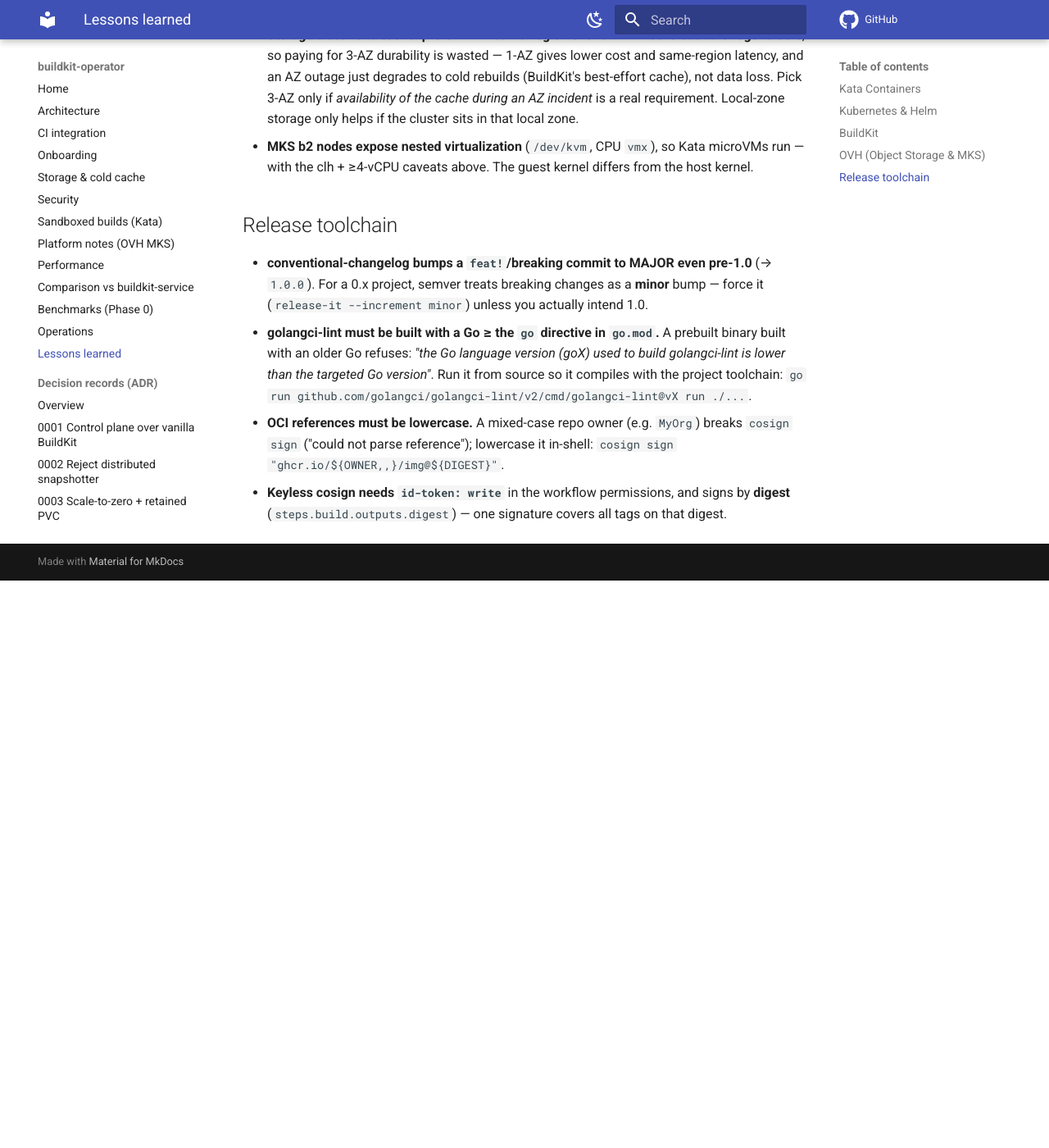
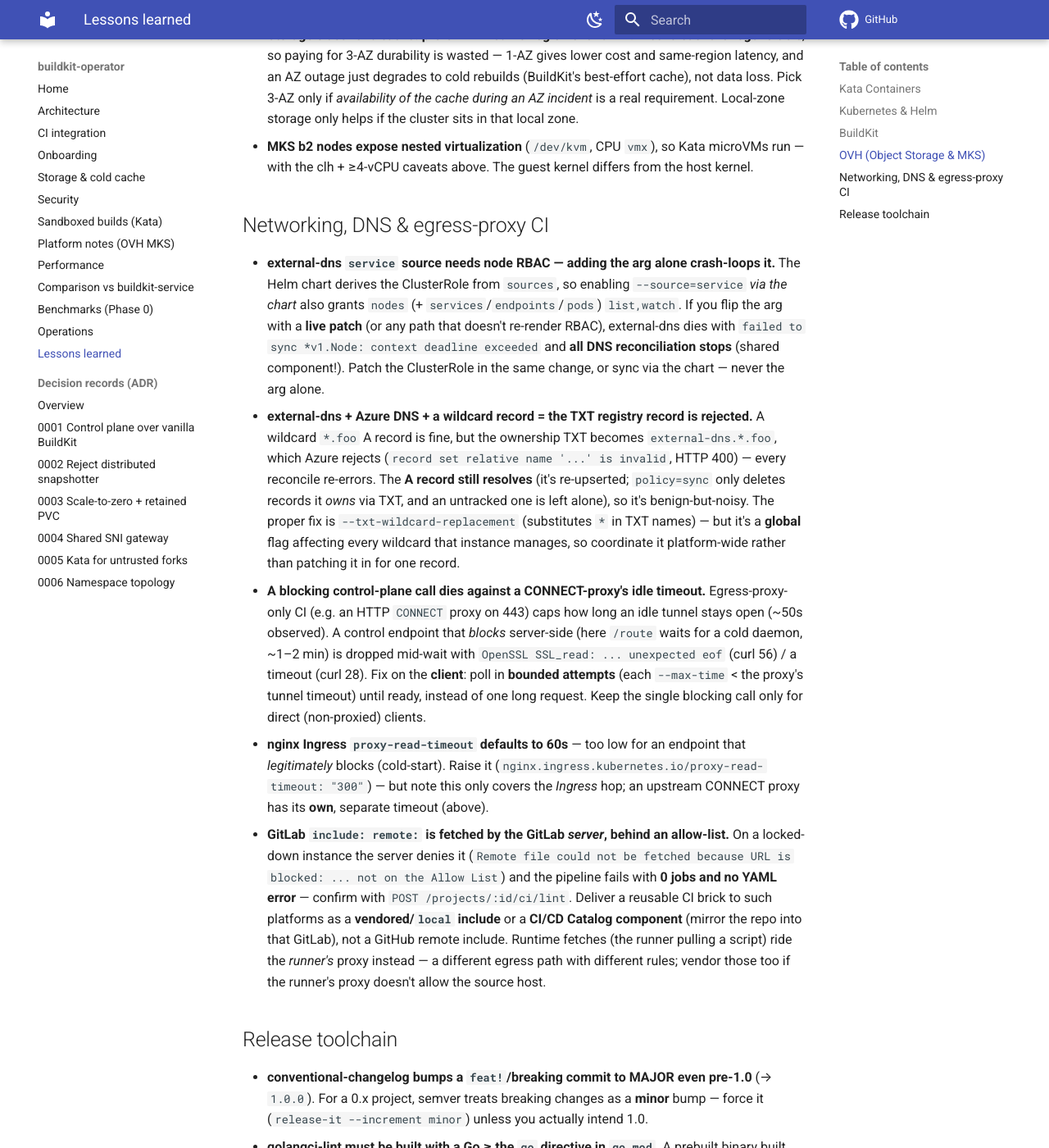
Before and after one commit to SocialGouv/buildkit-operator, an MkDocs documentation site: the page built from docs/lessons-learned.md, in a window 1280 px wide and 1400 px high, scrolled down 3335 px. Shown: the whole window at 82% size. Built offline with MkDocs 1.6.1 and Material for MkDocs 9.7.7, drawn with Linux system fonts in a browser that asks for light colours; comment, search, counter and statistics services are not loaded; before the commit the page ends 4043 px from its top, so only the background shows below that.

Commit message:
fix(build): poll /route in bounded attempts when tunnelling through a proxy
A CONNECT-proxy tunnel (BUILDKIT_OPERATOR_TUNNEL=1) caps idle tunnels (~50s), but
buildd /route blocks until the project's daemon is warm (cold start ~1-2 min). A
single blocking call drops mid-wait with `SSL_read: unexpected eof`. When tunnelling,
build.sh now polls /route in bounded attempts (each --max-time < the proxy timeout,
default 40s) until warm; direct clients keep the single unbounded call. Tunables:
BUILDKIT_OPERATOR_ROUTE_TIMEOUT / _INTERVAL / _DEADLINE.

Validated end-to-end from the SocialGouv PIC (egress-proxy-only runners): warm (17s)
and full cold-start both green through the proxy tunnel + gateway 443 + mTLS + S3.

Also:
- chart: document nginx proxy-read-timeout (>60s) for the blocking /route Ingress.
- docs: lessons-learned "Networking, DNS & egress-proxy CI" (external-dns service
  source needs node RBAC; Azure rejects wildcard TXT; proxy idle-timeout vs blocking
  cold-start; GitLab remote include is server-side + allow-listed).
- component README: deliver vendored/Catalog on locked-down GitLab (remote include is
  blocked there); document the cold-start poll env. Bump pinned ref v0.7.0 -> v0.8.1.

Co-Authored-By: Claude Opus 4.8 (1M context) <noreply@anthropic.com>

```diff
--- a/docs/lessons-learned.md
+++ b/docs/lessons-learned.md
@@ -116,6 +116,38 @@ avoid them.
 - **MKS b2 nodes expose nested virtualization** (`/dev/kvm`, CPU `vmx`), so Kata microVMs run — with the
   clh + ≥4-vCPU caveats above. The guest kernel differs from the host kernel.
 
+## Networking, DNS & egress-proxy CI
+
+- **external-dns `service` source needs node RBAC — adding the arg alone crash-loops it.** The Helm chart
+  derives the ClusterRole from `sources`, so enabling `--source=service` *via the chart* also grants
+  `nodes` (+ `services`/`endpoints`/`pods`) `list,watch`. If you flip the arg with a **live patch** (or
+  any path that doesn't re-render RBAC), external-dns dies with `failed to sync *v1.Node: context
+  deadline exceeded` and **all DNS reconciliation stops** (shared component!). Patch the ClusterRole in
+  the same change, or sync via the chart — never the arg alone.
+- **external-dns + Azure DNS + a wildcard record = the TXT registry record is rejected.** A wildcard
+  `*.foo` A record is fine, but the ownership TXT becomes `external-dns.*.foo`, which Azure rejects
+  (`record set relative name '...' is invalid`, HTTP 400) — every reconcile re-errors. The **A record
+  still resolves** (it's re-upserted; `policy=sync` only deletes records it *owns* via TXT, and an
+  untracked one is left alone), so it's benign-but-noisy. The proper fix is `--txt-wildcard-replacement`
+  (substitutes `*` in TXT names) — but it's a **global** flag affecting every wildcard that instance
+  manages, so coordinate it platform-wide rather than patching it in for one record.
+- **A blocking control-plane call dies against a CONNECT-proxy's idle timeout.** Egress-proxy-only CI
+  (e.g. an HTTP `CONNECT` proxy on 443) caps how long an idle tunnel stays open (~50s observed). A
+  control endpoint that *blocks* server-side (here `/route` waits for a cold daemon, ~1–2 min) is dropped
+  mid-wait with `OpenSSL SSL_read: ... unexpected eof` (curl 56) / a timeout (curl 28). Fix on the
+  **client**: poll in **bounded attempts** (each `--max-time` < the proxy's tunnel timeout) until ready,
+  instead of one long request. Keep the single blocking call only for direct (non-proxied) clients.
+- **nginx Ingress `proxy-read-timeout` defaults to 60s** — too low for an endpoint that *legitimately*
+  blocks (cold-start). Raise it (`nginx.ingress.kubernetes.io/proxy-read-timeout: "300"`) — but note this
+  only covers the *Ingress* hop; an upstream CONNECT proxy has its **own**, separate timeout (above).
+- **GitLab `include: remote:` is fetched by the GitLab *server*, behind an allow-list.** On a locked-down
+  instance the server denies it (`Remote file could not be fetched because URL is blocked: ... not on the
+  Allow List`) and the pipeline fails with **0 jobs and no YAML error** — confirm with `POST
+  /projects/:id/ci/lint`. Deliver a reusable CI brick to such platforms as a **vendored/`local` include**
+  or a **CI/CD Catalog component** (mirror the repo into that GitLab), not a GitHub remote include.
+  Runtime fetches (the runner pulling a script) ride the *runner's* proxy instead — a different egress
+  path with different rules; vendor those too if the runner's proxy doesn't allow the source host.
+
 ## Release toolchain
 
 - **conventional-changelog bumps a `feat!`/breaking commit to MAJOR even pre-1.0** (→ `1.0.0`). For a
```
Also changed, not shown: templates/README.md (+19 -4 lines), 3 other files.
